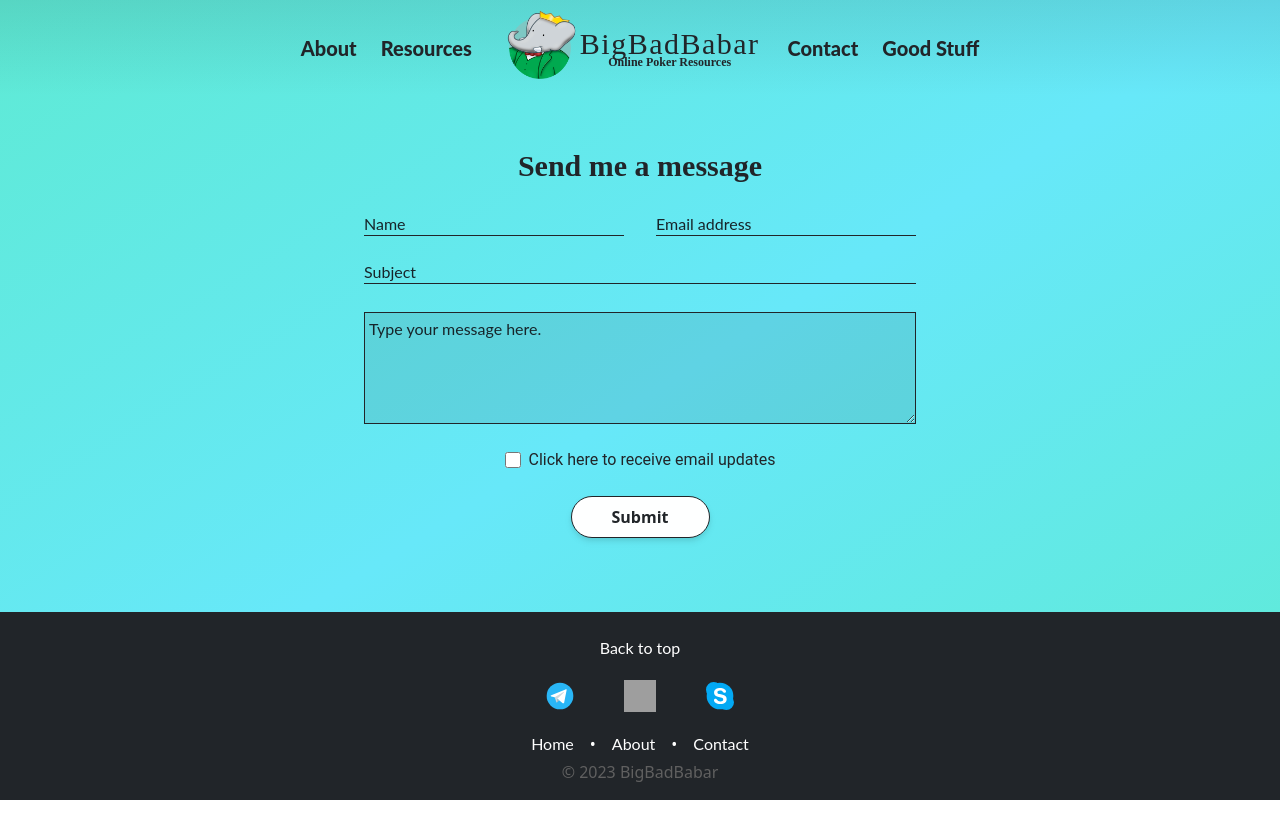
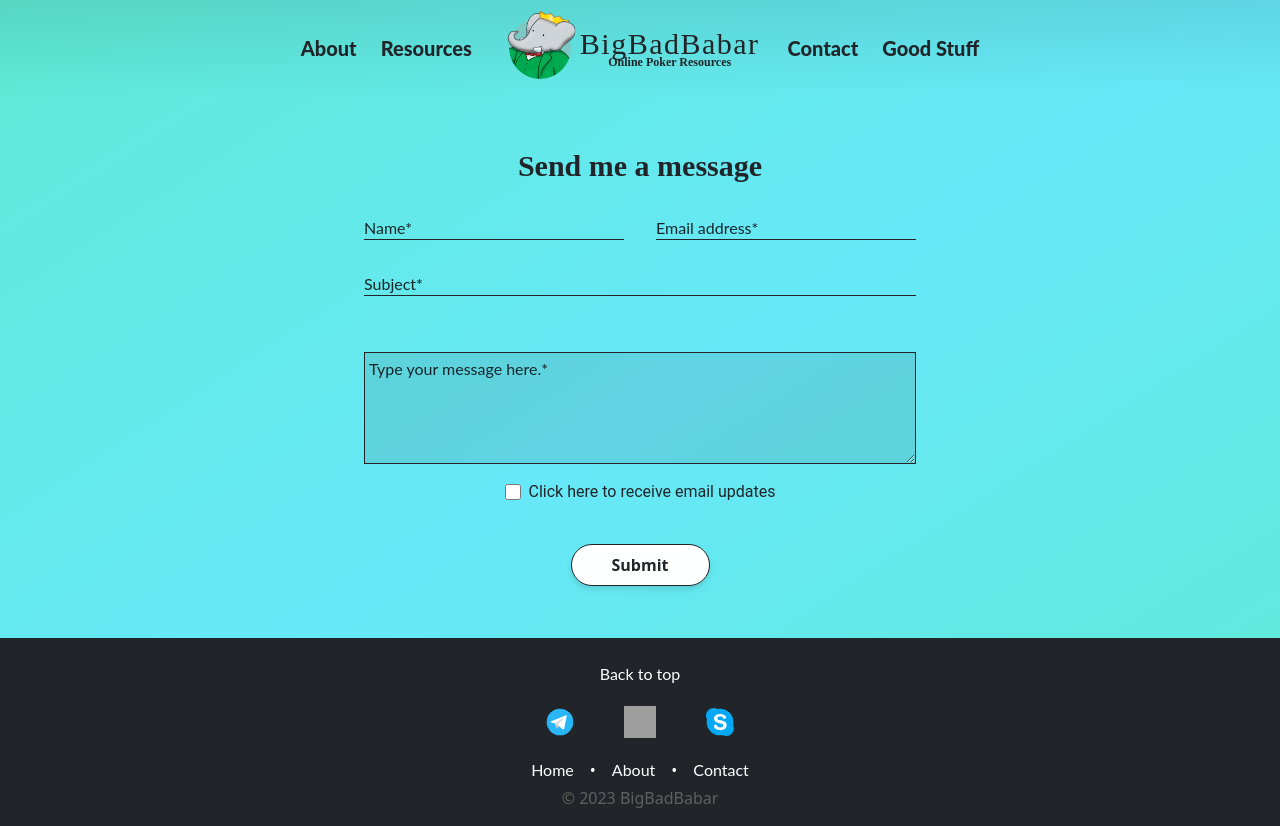
Before and after one commit to oceanhillman/bigbadbabar, a React (Create React App) app: page /contact in a window 1280 px wide. Before the commit the page ends 800 px from the top, so only its background shows below. Built offline with nearby package versions, Linux system fonts and the light colour scheme; grey boxes are pictures that could not be loaded.

Commit message:
Add form requirements

```diff
--- a/src/components/ContactForm.jsx
+++ b/src/components/ContactForm.jsx
@@ -1,9 +1,64 @@
+import { useState, useEffect } from "react";
 import InputBox from "./InputBox";
 import InputField from "./InputField";
 
 function ContactForm() {
+
+    const [userContactInfo, setUserContactInfo] = useState({});
+    const [isHighlighted, setIsHighlighted] = useState({
+        name: false,
+        email: false,
+        subject: false,
+        message: false
+    });
+    const [formIsIncomplete, setFormIsIncomplete] = useState();
+
+    useEffect(() => {
+        checkFormCompleteness();
+    });
+
+    function handleInputChange(event) {
+        const { name, value } = event.target;
+        setUserContactInfo(prevState => ({
+            ...prevState,
+            [name]: value
+        }));
+    }
+
+    function handleCheckboxChange(event) {
+        const name = event.target.name;
+        const value = event.target.checked;
+        setUserContactInfo(prevState => ({
+            ...prevState,
+            [name]: value
+        }));
+    }
+
     function handleSubmit() {
+        const requiredFields = ["name", "email", "subject", "message"];
+        requiredFields.forEach(inputField => {
+            if (!userContactInfo.hasOwnProperty(inputField) || userContactInfo[inputField] === "") {
+                setIsHighlighted(prevState => ({
+                    ...prevState,
+                    [inputField]: true
+                }))
+            } else {
+                setIsHighlighted(prevState => ({
+                    ...prevState,
+                    [inputField]: false
+                }))
+            }
+        });
 
+
+    }
+
+    function checkFormCompleteness() {
+        if (Object.values(isHighlighted).includes(true)) {
+            setFormIsIncomplete(true)
+        } else {
+            setFormIsIncomplete(false);
+        }
     }
 
     return (
@@ -11,29 +66,54 @@ function ContactForm() {
             <h1 className="font-title font-bold text-dark text-2xl sm:text-3xl">Send me a message</h1>
             <div className="grid grid-cols-2 gap-8 w-full justify-center">
                 <InputField
+                    id="name"
+                    name="name"
                     type="input"
                     placeholder="Name"
                     size="small"
+                    required={true}
+                    onChange={handleInputChange}
+                    highlight={isHighlighted.name}
                 />
                 <InputField
+                    name="email"
                     type="email"
                     placeholder="Email address"
                     size="small"
+                    required={true}
+                    onChange={handleInputChange}
+                    highlight={isHighlighted.email}
                 />
             </div>
             <div className="flex flex-col w-full justify-center">
                 <InputField
+                    name="subject"
                     type="input"
                     placeholder="Subject"
                     size="large"
+                    required={true}
+                    onChange={handleInputChange}
+                    highlight={isHighlighted.subject}
                 />
                 <InputBox
+                    name="message"
                     placeholder="Type your message here."
+                    required={true}
+                    onChange={handleInputChange}
+                    highlight={isHighlighted.message}
                 />
             </div>
-            <span className="flex flex-row items-center justify-center font-body text-md">
-                <input type="checkbox" className="mr-2 w-4 h-4"/>
+            <span className="flex flex-row items-center justify-center my-3 font-body text-md">
+                <input
+                    name="updates"
+                    type="checkbox"
+                    className="mr-2 w-4 h-4"
+                    onChange={handleCheckboxChange}
+                />
                 Click here to receive email updates
+            </span>
+            <span className={`${formIsIncomplete ? "block" : "hidden"} text-red-400 font-body`}>
+                Please fill out all of the highlighted fields.
             </span>
             <button
                 className="mt-4 bg-almost-white hover:bg-gray-200 text-dark font-semibold py-2 px-10 border border-dark rounded-full drop-shadow-md shadow-dark"
--- a/src/components/InputBox.jsx
+++ b/src/components/InputBox.jsx
@@ -2,8 +2,10 @@
 function InputBox(props) {
     return (
         <textarea
-            placeholder={props.placeholder}
-            className="h-28 w-full bg-dark/10 my-4 p-1 border border-dark placeholder-dark text-dark font-nav focus:outline-none"
+            name={props.name}
+            placeholder={props.placeholder + (props.required ? "*" : "")}
+            className={`h-28 w-full bg-dark/10 mt-5 p-1 border border-dark placeholder-dark text-dark font-nav focus:outline-none ${props.highlight === true ? "placeholder-red-400" : "placeholder-dark"}`}
+            onChange={props.onChange}
         />
     )
 }
--- a/src/components/InputField.jsx
+++ b/src/components/InputField.jsx
@@ -2,10 +2,12 @@
 function InputField(props) {
     return (
         <input
+            name={props.name}
             type={props.type}
-            placeholder={props.placeholder}
-            className={`h-10 my-1 pt-3 bg-transparent border-b border-dark placeholder-dark text-dark font-nav focus:outline-none
-                ${props.size==="small" ? "col-span-1" : "col-span-2"}`}
+            placeholder={props.placeholder + (props.required ? "*" : "")}
+            className={`h-10 my-2 pt-3 bg-transparent border-b border-dark text-dark font-nav focus:outline-none
+                ${props.size==="small" ? "col-span-1" : "col-span-2"} ${props.highlight === true ? "placeholder-red-400" : "placeholder-dark"}`}
+            onChange={props.onChange}
         />
     )
 }
```
